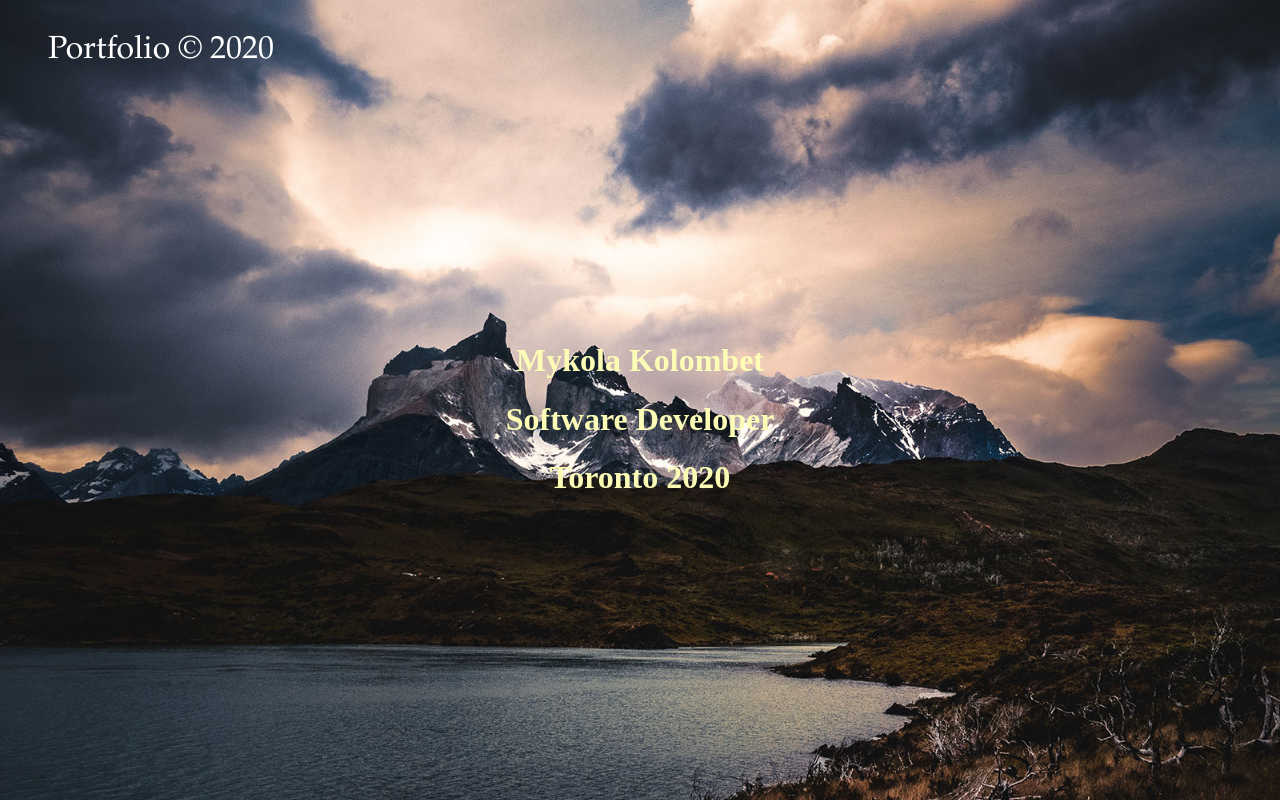
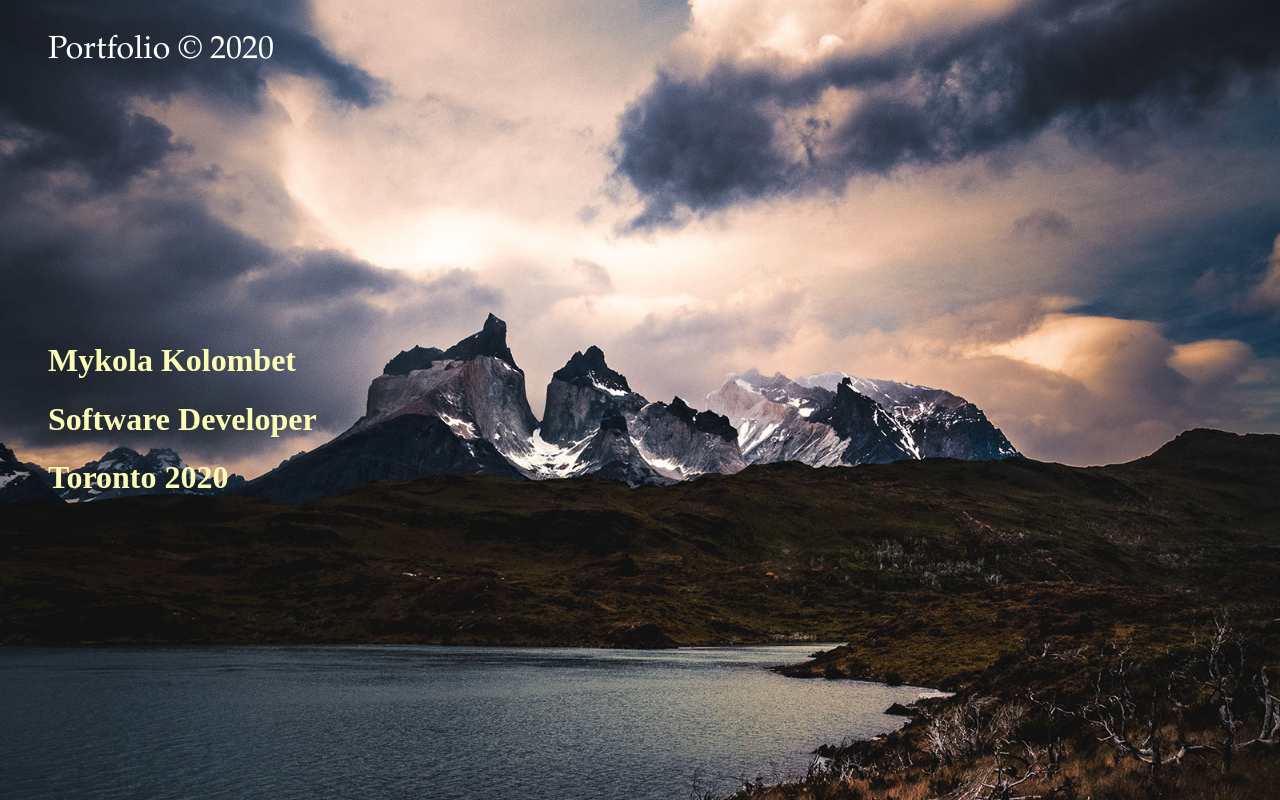
Before and after one commit to Nick9707/Portfolio, a plain HTML site: page index.html in a window 1280 px wide. Drawn offline with Linux system fonts and the light colour scheme; animation ran at ten frames a second.

Commit message:
Adjust css

```diff
--- a/css/base.css
+++ b/css/base.css
@@ -162,7 +162,7 @@
 	font-family: essonnes-display, serif;
 	/*mix-blend-mode: soft-light;*/
 	font-weight: normal;
-	text-align: center;
+	text-align: left;
 	color: #fcfcb6;
 }
 
--- a/index.html
+++ b/index.html
@@ -7,6 +7,7 @@
 	<script>document.documentElement.className="js";var supportsCssVars=function(){var e,t=document.createElement("style");return t.innerHTML="root: { --tmp-var: bold; }",document.head.appendChild(t),e=!!(window.CSS&&window.CSS.supports&&window.CSS.supports("font-weight","var(--tmp-var)")),t.parentNode.removeChild(t),e};supportsCssVars()||alert("Please view this demo in a modern browser that supports CSS Variables.");</script>
 	<link rel="shortcut icon" href="img/favicon.ico">
 	<link rel="stylesheet" type="text/css" href="css/base.css" />
+	<link rel="stylesheet" type="text/css" href="css/main.css" />
 </head>
 <body>
 	<div class="frame">
```
Also changed, not shown: css/main.css (indentation only), 1 other file.
